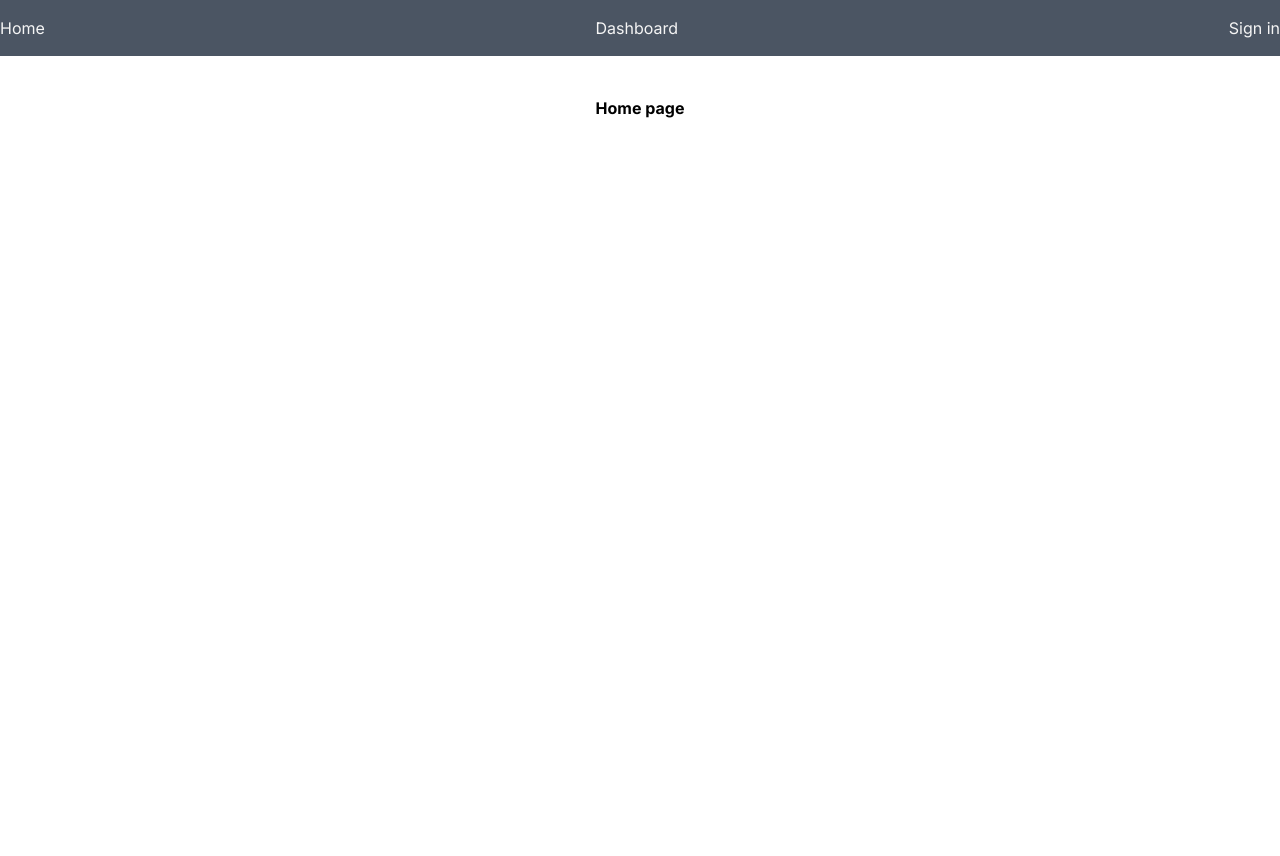
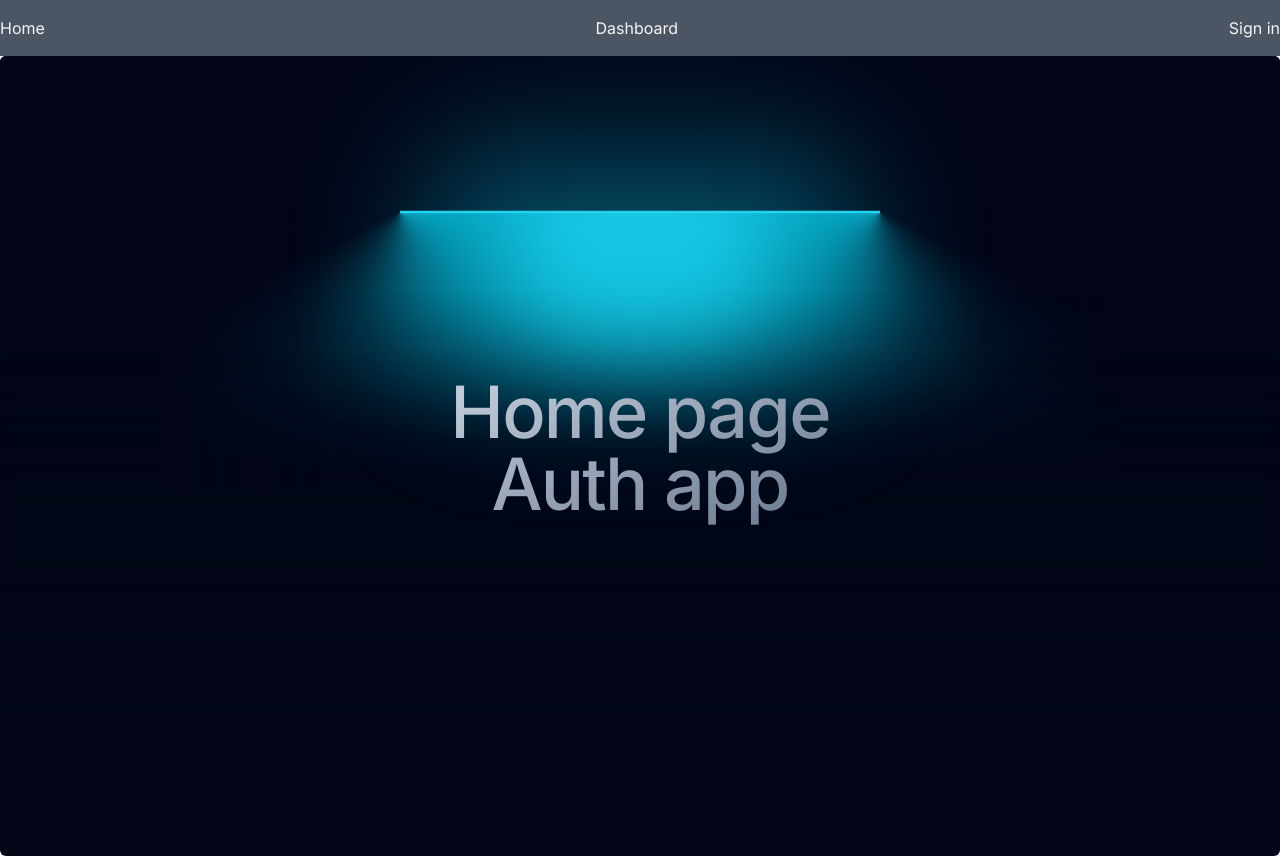
Before and after one commit to Beka-Merebashvili/clerk-auth, a Next.js app: page / in a window 1280 px wide. Before the commit the page ends 800 px from the top, so only its background shows below. Built offline with nearby package versions, Linux system fonts and the light colour scheme; no server answers.

Commit message:
final commit

```diff
--- a/src/app/page.tsx
+++ b/src/app/page.tsx
@@ -1,8 +1,9 @@
+import { LampDemo } from "./snippet/lampsnippet";
 
 export default function Home() {
   return (
     <div>
-      <h1 className='font-bold text-center mt-10'>Home page</h1>
+      <LampDemo />
     </div>
   );
 }
--- a/src/app/snippet/TextRevealCardSnippet.tsx
+++ b/src/app/snippet/TextRevealCardSnippet.tsx
@@ -2,7 +2,6 @@
 import React from "react";
 import {
   TextRevealCard,
-  TextRevealCardDescription,
   TextRevealCardTitle,
 } from "../../components/ui/text-reveal-card";
 import { auth, currentUser } from "@clerk/nextjs/server";
@@ -18,10 +17,6 @@ export async function TextRevealCardPreview() {
         <TextRevealCardTitle className="text text-2xl">
           Hi {user?.firstName}
         </TextRevealCardTitle>
-        {/* <TextRevealCardDescription>
-          This is a text reveal card. Hover over the card to reveal the hidden
-          text.
-        </TextRevealCardDescription> */}
       </TextRevealCard>
     </div>
   );
--- /dev/null
+++ b/src/app/snippet/lampsnippet.tsx
@@ -0,0 +1,23 @@
+"use client";
+import React from "react";
+import { motion } from "framer-motion";
+import { LampContainer } from "../../components/ui/lamp";
+
+export function LampDemo() {
+  return (
+    <LampContainer>
+      <motion.h1
+        initial={{ opacity: 0.5, y: 100 }}
+        whileInView={{ opacity: 1, y: 0 }}
+        transition={{
+          delay: 0.3,
+          duration: 0.8,
+          ease: "easeInOut",
+        }}
+        className="mt-8 bg-gradient-to-br from-slate-300 to-slate-500 py-4 bg-clip-text text-center text-4xl font-medium tracking-tight text-transparent md:text-7xl"
+      >
+        Home page <br /> Auth app
+      </motion.h1>
+    </LampContainer>
+  );
+}
--- /dev/null
+++ b/src/components/ui/lamp.tsx
@@ -0,0 +1,104 @@
+"use client";
+import React from "react";
+import { motion } from "framer-motion";
+import { cn } from "../../utils";
+
+export function LampDemo() {
+  return (
+    <LampContainer>
+      <motion.h1
+        initial={{ opacity: 0.5, y: 100 }}
+        whileInView={{ opacity: 1, y: 0 }}
+        transition={{
+          delay: 0.3,
+          duration: 0.8,
+          ease: "easeInOut",
+        }}
+        className="mt-8 bg-gradient-to-br from-slate-300 to-slate-500 py-4 bg-clip-text text-center text-4xl font-medium tracking-tight text-transparent md:text-7xl"
+      >
+        Build lamps <br /> the right way
+      </motion.h1>
+    </LampContainer>
+  );
+}
+
+export const LampContainer = ({
+  children,
+  className,
+}: {
+  children: React.ReactNode;
+  className?: string;
+}) => {
+  return (
+    <div
+      className={cn(
+        "relative flex min-h-screen flex-col items-center justify-center overflow-hidden bg-slate-950 w-full rounded-md z-0",
+        className
+      )}
+    >
+      <div className="relative flex w-full flex-1 scale-y-125 items-center justify-center isolate z-0 ">
+        <motion.div
+          initial={{ opacity: 0.5, width: "15rem" }}
+          whileInView={{ opacity: 1, width: "30rem" }}
+          transition={{
+            delay: 0.3,
+            duration: 0.8,
+            ease: "easeInOut",
+          }}
+          style={{
+            backgroundImage: `conic-gradient(var(--conic-position), var(--tw-gradient-stops))`,
+          }}
+          className="absolute inset-auto right-1/2 h-56 overflow-visible w-[30rem] bg-gradient-conic from-cyan-500 via-transparent to-transparent text-white [--conic-position:from_70deg_at_center_top]"
+        >
+          <div className="absolute  w-[100%] left-0 bg-slate-950 h-40 bottom-0 z-20 [mask-image:linear-gradient(to_top,white,transparent)]" />
+          <div className="absolute  w-40 h-[100%] left-0 bg-slate-950  bottom-0 z-20 [mask-image:linear-gradient(to_right,white,transparent)]" />
+        </motion.div>
+        <motion.div
+          initial={{ opacity: 0.5, width: "15rem" }}
+          whileInView={{ opacity: 1, width: "30rem" }}
+          transition={{
+            delay: 0.3,
+            duration: 0.8,
+            ease: "easeInOut",
+          }}
+          style={{
+            backgroundImage: `conic-gradient(var(--conic-position), var(--tw-gradient-stops))`,
+          }}
+          className="absolute inset-auto left-1/2 h-56 w-[30rem] bg-gradient-conic from-transparent via-transparent to-cyan-500 text-white [--conic-position:from_290deg_at_center_top]"
+        >
+          <div className="absolute  w-40 h-[100%] right-0 bg-slate-950  bottom-0 z-20 [mask-image:linear-gradient(to_left,white,transparent)]" />
+          <div className="absolute  w-[100%] right-0 bg-slate-950 h-40 bottom-0 z-20 [mask-image:linear-gradient(to_top,white,transparent)]" />
+        </motion.div>
+        <div className="absolute top-1/2 h-48 w-full translate-y-12 scale-x-150 bg-slate-950 blur-2xl"></div>
+        <div className="absolute top-1/2 z-50 h-48 w-full bg-transparent opacity-10 backdrop-blur-md"></div>
+        <div className="absolute inset-auto z-50 h-36 w-[28rem] -translate-y-1/2 rounded-full bg-cyan-500 opacity-50 blur-3xl"></div>
+        <motion.div
+          initial={{ width: "8rem" }}
+          whileInView={{ width: "16rem" }}
+          transition={{
+            delay: 0.3,
+            duration: 0.8,
+            ease: "easeInOut",
+          }}
+          className="absolute inset-auto z-30 h-36 w-64 -translate-y-[6rem] rounded-full bg-cyan-400 blur-2xl"
+        ></motion.div>
+        <motion.div
+          initial={{ width: "15rem" }}
+          whileInView={{ width: "30rem" }}
+          transition={{
+            delay: 0.3,
+            duration: 0.8,
+            ease: "easeInOut",
+          }}
+          className="absolute inset-auto z-50 h-0.5 w-[30rem] -translate-y-[7rem] bg-cyan-400 "
+        ></motion.div>
+
+        <div className="absolute inset-auto z-40 h-44 w-full -translate-y-[12.5rem] bg-slate-950 "></div>
+      </div>
+
+      <div className="relative z-50 flex -translate-y-80 flex-col items-center px-5">
+        {children}
+      </div>
+    </div>
+  );
+};
```
Also changed, not shown: src/app/dashboard/page.tsx (+2 -15 lines).
